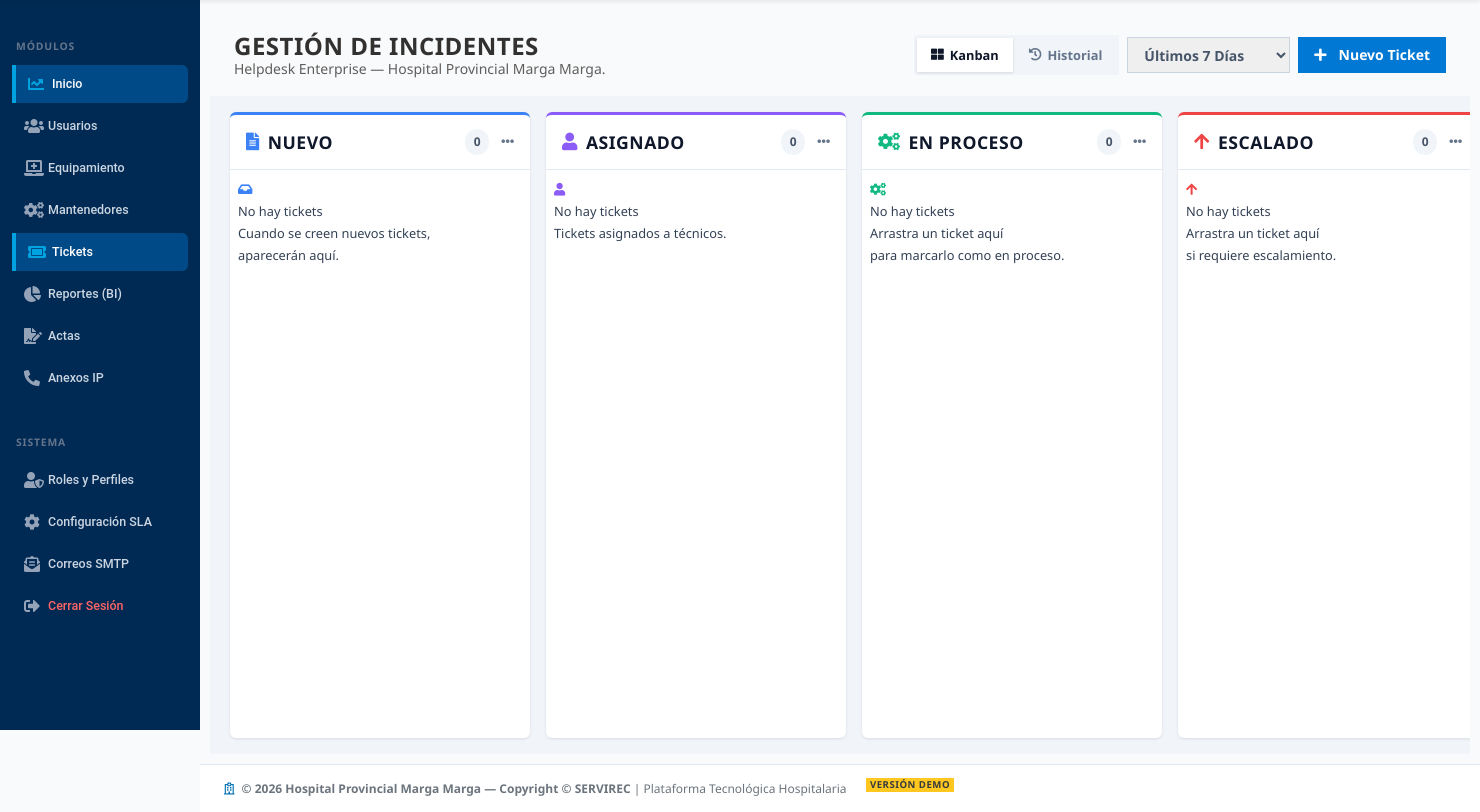
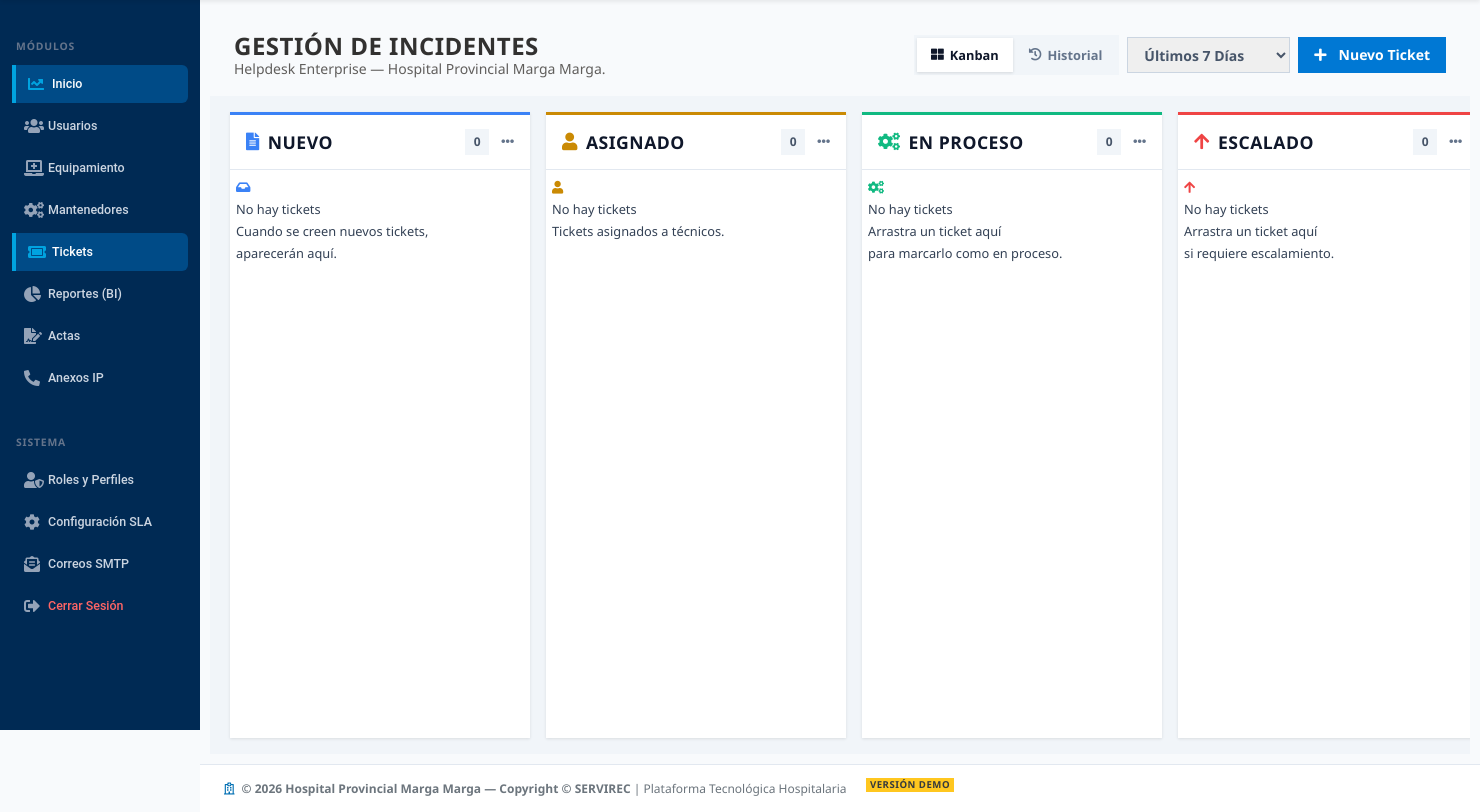
Before and after one commit to MrRegom/ticsystem, a Django app: page /tickets/ in a window 1480 px wide; the page is wider, and only the part inside the window is pictured. Shown: the part 70-882 px from the top of that part. Run offline with Django 5.2, Linux system fonts and the light colour scheme; the visitor is signed in with stand-in values (Sample User, id 1); data comes from the database, SQL or seed files in the repository; data that the repository does not hold is empty; parts of the project's set-up code (start-up, migrations or seed data) failed here and were passed over; some libraries are stand-ins or nearby versions.

Commit message:
style: make kanban cards more compact and square borders, change asignado to yellow

```diff
--- a/static/css/tickets.css
+++ b/static/css/tickets.css
@@ -60,7 +60,7 @@
     min-width: 300px;
     max-width: 400px;
     background: #ffffff;
-    border-radius: 6px;
+    border-radius: 0;
     display: flex;
     flex-direction: column;
     box-shadow: 0 1px 3px rgba(0,0,0,0.1);
@@ -75,7 +75,7 @@
     border-bottom: 1px solid #e2e8f0;
   }
   .kanban-column[data-estado="NUEVO"]               { border-top-color: #3b82f6; }
-  .kanban-column[data-estado="ASIGNADO"]            { border-top-color: #8b5cf6; }
+  .kanban-column[data-estado="ASIGNADO"]            { border-top-color: #ca8a04; }
   .kanban-column[data-estado="EN_PROCESO"]          { border-top-color: #10b981; }
   .kanban-column[data-estado="PENDIENTE_USUARIO"]   { border-top-color: #f59e0b; }
   .kanban-column[data-estado="PENDIENTE_PROVEEDOR"] { border-top-color: #ec4899; }
@@ -83,7 +83,7 @@
   .kanban-column[data-estado="RESUELTO"]            { border-top-color: #14b8a6; }
 
   .kanban-column[data-estado="NUEVO"]               i.estado-icon { color: #3b82f6; }
-  .kanban-column[data-estado="ASIGNADO"]            i.estado-icon { color: #8b5cf6; }
+  .kanban-column[data-estado="ASIGNADO"]            i.estado-icon { color: #ca8a04; }
   .kanban-column[data-estado="EN_PROCESO"]          i.estado-icon { color: #10b981; }
   .kanban-column[data-estado="PENDIENTE_USUARIO"]   i.estado-icon { color: #f59e0b; }
   .kanban-column[data-estado="PENDIENTE_PROVEEDOR"] i.estado-icon { color: #ec4899; }
@@ -108,22 +108,22 @@
     font-size: 0.75rem;
     font-weight: 700;
     padding: 2px 8px;
-    border-radius: 12px;
+    border-radius: 0;
     min-width: 24px;
     text-align: center;
   }
   .kanban-items {
-    padding: 8px;
+    padding: 6px;
     flex-grow: 1;
     overflow-y: auto;
     display: flex;
     flex-direction: column;
-    gap: 8px;
+    gap: 6px;
   }
   .kanban-card {
     background: #fff;
-    border-radius: 8px;
-    padding: 14px 16px;
+    border-radius: 0;
+    padding: 10px 12px;
     box-shadow: 0 1px 3px rgba(0,0,0,0.1), 0 1px 2px rgba(0,0,0,0.06);
     cursor: pointer;
     border: 1px solid #e2e8f0;
--- a/static/js/tickets-kanban.js
+++ b/static/js/tickets-kanban.js
@@ -31,21 +31,21 @@ document.addEventListener('DOMContentLoaded', function() {
         card.dataset.estado = t.estado || ''; // We might need state if it's passed
 
         card.innerHTML =
-            '<div class="card-top" style="align-items: center; margin-bottom: 10px;">' +
-                '<span style="font-size:0.75rem; color:#64748b; font-weight:600;"><i class="far fa-calendar-alt"></i> ' + (t.fecha_creacion_corta || '') + ' | <i class="far fa-clock"></i> ' + (t.fecha_creacion_hora || '') + '</span>' +
+            '<div class="card-top" style="align-items: center; margin-bottom: 6px;">' +
+                '<span style="font-size:0.7rem; color:#64748b; font-weight:600;"><i class="far fa-calendar-alt"></i> ' + (t.fecha_creacion_corta || '') + ' | <i class="far fa-clock"></i> ' + (t.fecha_creacion_hora || '') + '</span>' +
             '</div>' +
-            '<div style="display: flex; justify-content: space-between; align-items: center; margin-bottom: 8px;">' +
-                '<span class="card-correlativo" style="background: #f3e8ff; color: #7e22ce; padding: 2px 6px; border-radius: 4px; font-size: 0.75rem;">' + t.correlativo + '</span>' +
-                '<span class="card-prio-badge" style="background:#fef3c7; color: #d97706; padding: 3px 8px; border-radius: 12px;">' + t.prioridad + '</span>' +
+            '<div style="display: flex; justify-content: space-between; align-items: center; margin-bottom: 6px;">' +
+                '<span class="card-correlativo" style="background: #f1f5f9; color: #475569; padding: 2px 6px; border-radius: 0; font-size: 0.7rem;">' + t.correlativo + '</span>' +
+                '<span class="card-prio-badge" style="background:' + (t.prioridad_color || '#94a3b8') + '; color: #fff; padding: 2px 6px; border-radius: 0; font-size: 0.65rem;">' + t.prioridad + '</span>' +
             '</div>' +
-            '<div class="card-desc" style="font-weight: 800; color: #0f172a; margin-bottom: 4px;">' + t.descripcion + '</div>' +
-            '<div class="sla-timer-display" style="font-size:0.75rem; font-weight:600; margin-bottom:12px;"></div>' +
-            (t.pma ? '<div class="card-pma" style="font-size:0.75rem; color:#64748b; margin-bottom:12px;"><i class="fas fa-map-marker-alt"></i> ' + t.pma + '</div>' : '') +
-            '<div class="card-meta" style="font-size: 0.75rem; color: #64748b; display: flex; justify-content: space-between; align-items: center; margin-bottom: 12px;">' +
+            '<div class="card-desc" style="font-weight: 800; color: #0f172a; margin-bottom: 4px; font-size: 0.8rem; line-height: 1.2;">' + t.descripcion + '</div>' +
+            '<div class="sla-timer-display" style="font-size:0.7rem; font-weight:600; margin-bottom:6px;"></div>' +
+            (t.pma ? '<div class="card-pma" style="font-size:0.7rem; color:#64748b; margin-bottom:6px;"><i class="fas fa-map-marker-alt"></i> ' + t.pma + '</div>' : '') +
+            '<div class="card-meta" style="font-size: 0.7rem; color: #64748b; display: flex; justify-content: space-between; align-items: center; margin-bottom: 8px;">' +
                 '<span><i class="fas fa-user"></i> ' + t.solicitante + '</span>' +
                 '<span><i class="fas fa-users"></i> ' + (t.tecnico === 'Sin asignar' ? 'Sin asignar' : t.tecnico) + '</span>' +
             '</div>' +
-            '<div style="display: flex; justify-content: space-between; align-items: center; border-top: 1px solid #f1f5f9; padding-top: 8px; color: #64748b; font-size: 0.8rem;">' +
+            '<div style="display: flex; justify-content: space-between; align-items: center; border-top: 1px solid #f1f5f9; padding-top: 6px; color: #64748b; font-size: 0.75rem;">' +
                 '<div style="display: flex; gap: 12px;">' +
                     '<span><i class="far fa-comment"></i> 0</span>' +
                     '<span><i class="fas fa-paperclip"></i> 0</span>' +
@@ -83,7 +83,7 @@ document.addEventListener('DOMContentLoaded', function() {
         };
         var colors = {
             'NUEVO': '#3b82f6',
-            'ASIGNADO': '#8b5cf6',
+            'ASIGNADO': '#ca8a04',
             'EN_PROCESO': '#10b981',
             'ESCALADO': '#ef4444'
         };
```
